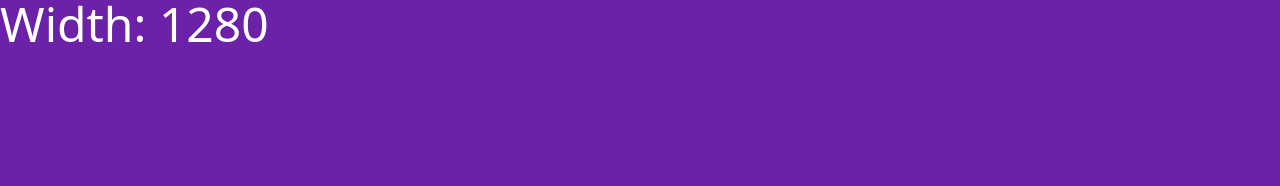
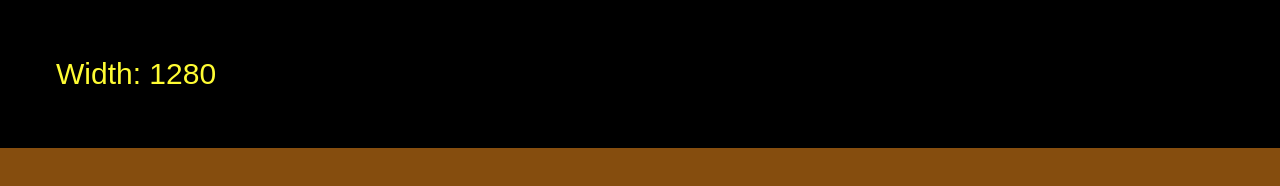
Before and after one commit to smmurdock/Tailwind-Sandbox, a plain HTML site: page 17-customization/index.html in a window 1280 px wide. Drawn offline with nearby package versions, Linux system fonts and the light colour scheme.

Commit message:
config and customization

```diff
--- a/17-customization/index.html
+++ b/17-customization/index.html
@@ -5,14 +5,44 @@
     <meta http-equiv="X-UA-Compatible" content="IE=edge" />
     <meta name="viewport" content="width=device-width, initial-scale=1.0" />
     <script src="https://cdn.tailwindcss.com"></script>
+    <script>
+      tailwind.config = {
+        theme: {
+          screens: {
+            sm: '550px',
+            md: '800px',
+            lg: '1200px',
+            xl: '1440px',
+          },
+          fontFamily: {
+            sans: ['Graphik', 'sans-serif'],
+            serif: ['Merriweather', 'serif'],
+          },
+          extend: {
+            colors: {
+              primary: '#FF5733',
+              secondary: '#FFFC33',
+            },
+            spacing: {
+              5: '3.5rem',
+              128: '32rem',
+            },
+          },
+        },
+      }
+    </script>
+
     <title>Customization</title>
   </head>
+  <!-- Tailwind is mobile-first -->
   <body
     class="bg-black sm:bg-green-800 md:bg-primary lg:bg-yellow-800 xl:bg-purple-800 2xl:bg-orange-800"
   >
-    <h1 class="text-white text-xl md:text-3xl xl:text-5xl">
-      Tailwind is awesome
-    </h1>
+    <div class="bg-black p-5">
+      <h1 class="text-white text-xl md:text-3xl md:text-secondary xl:text-5xl">
+        Tailwind is awesome
+      </h1>
+    </div>
 
     <script>
       function showBrowserWidth() {
```
